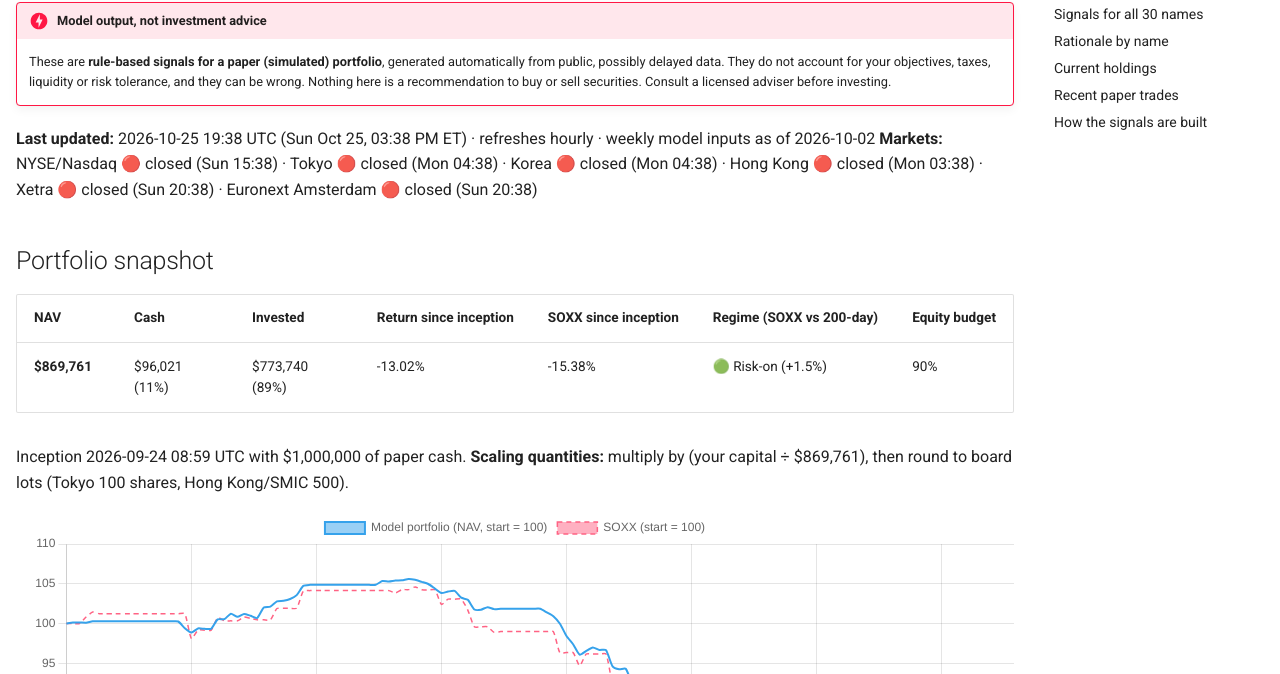
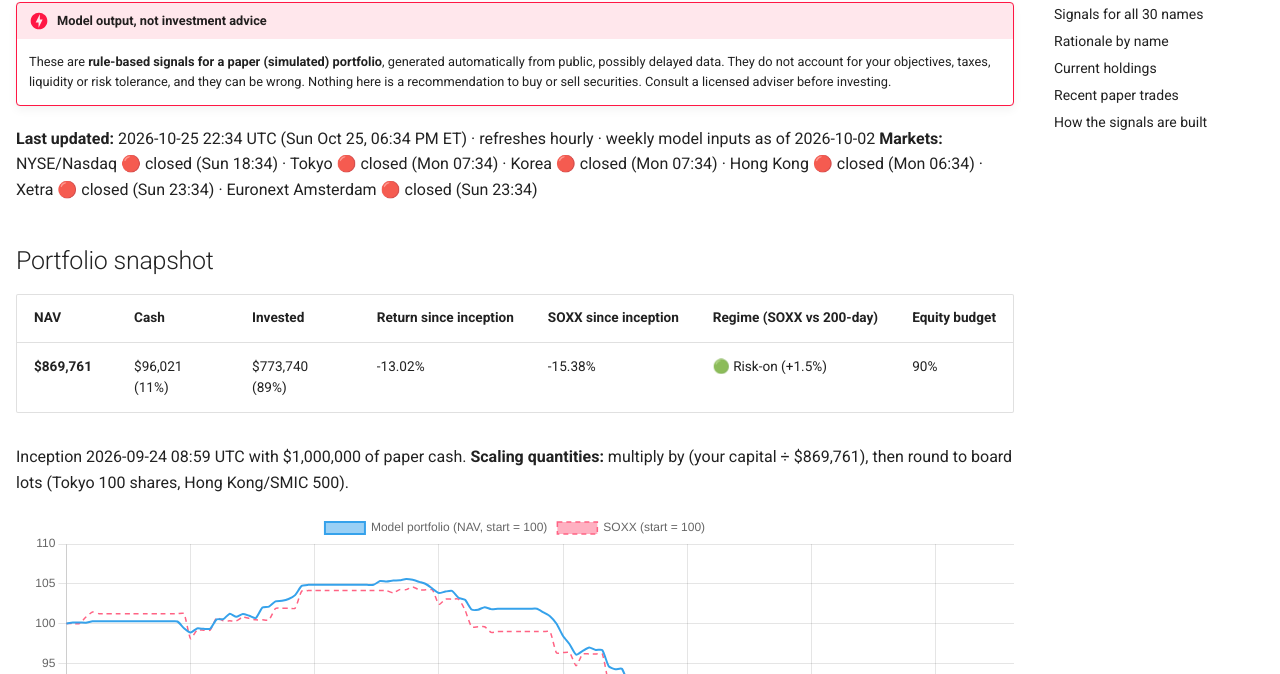
Before and after one commit to findnavish/InvestmentOpportunities, an MkDocs documentation site: the page built from docs/trade-signals/index.md, in a window 1280 px wide and 900 px high. Shown: the part 226-900 px from the top of the window. Built offline with MkDocs 1.6.1 and Material for MkDocs 9.7.7, drawn with Linux system fonts in a browser that asks for light colours; comment, search, counter and statistics services are not loaded.

Commit message:
Signals update 2026-10-25 22:34 UTC

```diff
--- a/docs/trade-signals/index.md
+++ b/docs/trade-signals/index.md
@@ -8,8 +8,8 @@ hide:
 !!! danger "Model output, not investment advice"
     These are **rule-based signals for a paper (simulated) portfolio**, generated automatically from public, possibly delayed data. They do not account for your objectives, taxes, liquidity or risk tolerance, and they can be wrong. Nothing here is a recommendation to buy or sell securities. Consult a licensed adviser before investing.
 
-**Last updated:** 2026-10-25 19:38 UTC (Sun Oct 25, 03:38 PM ET) · refreshes hourly · weekly model inputs as of 2026-10-02
-**Markets:** NYSE/Nasdaq 🔴 closed (Sun 15:38) · Tokyo 🔴 closed (Mon 04:38) · Korea 🔴 closed (Mon 04:38) · Hong Kong 🔴 closed (Mon 03:38) · Xetra 🔴 closed (Sun 20:38) · Euronext Amsterdam 🔴 closed (Sun 20:38)
+**Last updated:** 2026-10-25 22:34 UTC (Sun Oct 25, 06:34 PM ET) · refreshes hourly · weekly model inputs as of 2026-10-02
+**Markets:** NYSE/Nasdaq 🔴 closed (Sun 18:34) · Tokyo 🔴 closed (Mon 07:34) · Korea 🔴 closed (Mon 07:34) · Hong Kong 🔴 closed (Mon 06:34) · Xetra 🔴 closed (Sun 23:34) · Euronext Amsterdam 🔴 closed (Sun 23:34)
 
 ## Portfolio snapshot
 
```
Also changed, not shown: docs/trade-signals/nav.json (+1 -1 lines).
